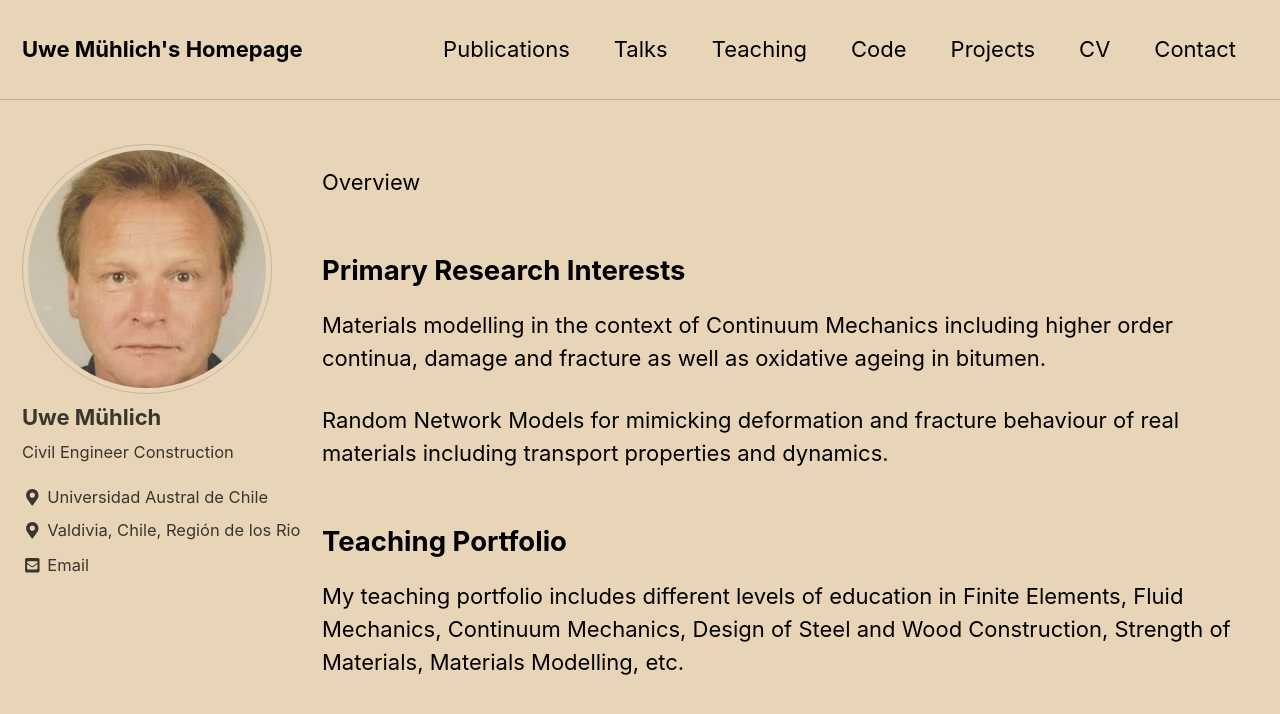
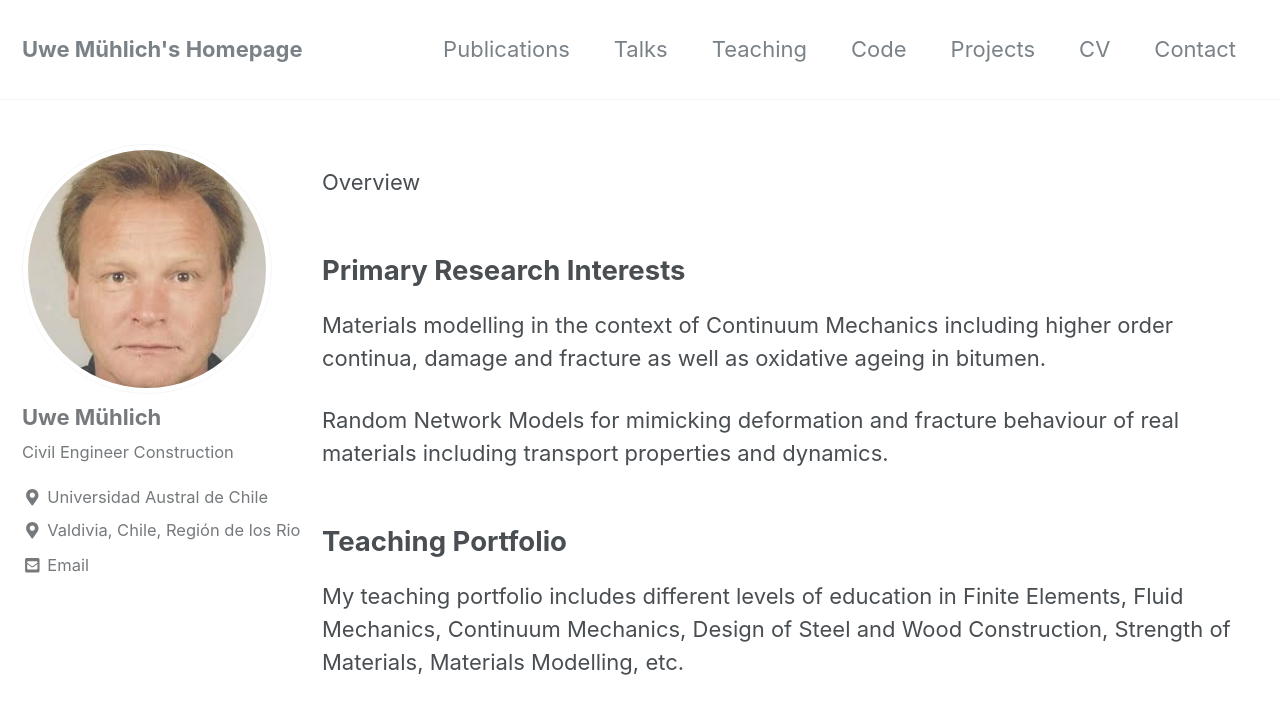
Before and after one commit to UweMuehlich/MyAcademic, a Jekyll site: the page built from _pages/about.md, in a window 1280 px wide and 900 px high. Shown: the top 714 px of the window. Built offline with Jekyll 4.4.1, drawn with Linux system fonts in a browser that asks for light colours; nearby versions of some CDN libraries.

Commit message:
Update _config.yml

```diff
--- a/_config.yml
+++ b/_config.yml
@@ -12,7 +12,7 @@
 
 # theme                  : "minimal-mistakes-jekyll"
 # remote_theme           : "mmistakes/minimal-mistakes"
-minimal_mistakes_skin    : "sunrise" #"default" # "air", "aqua", "contrast", "dark", "dirt", "neon", "mint", "plum", "sunrise"
+minimal_mistakes_skin    : "default" # "sunrise" #"default" # "air", "aqua", "contrast", "dark", "dirt", "neon", "mint", "plum", "sunrise"
 
 # Site Settings
 locale                   : "en-US"
```
